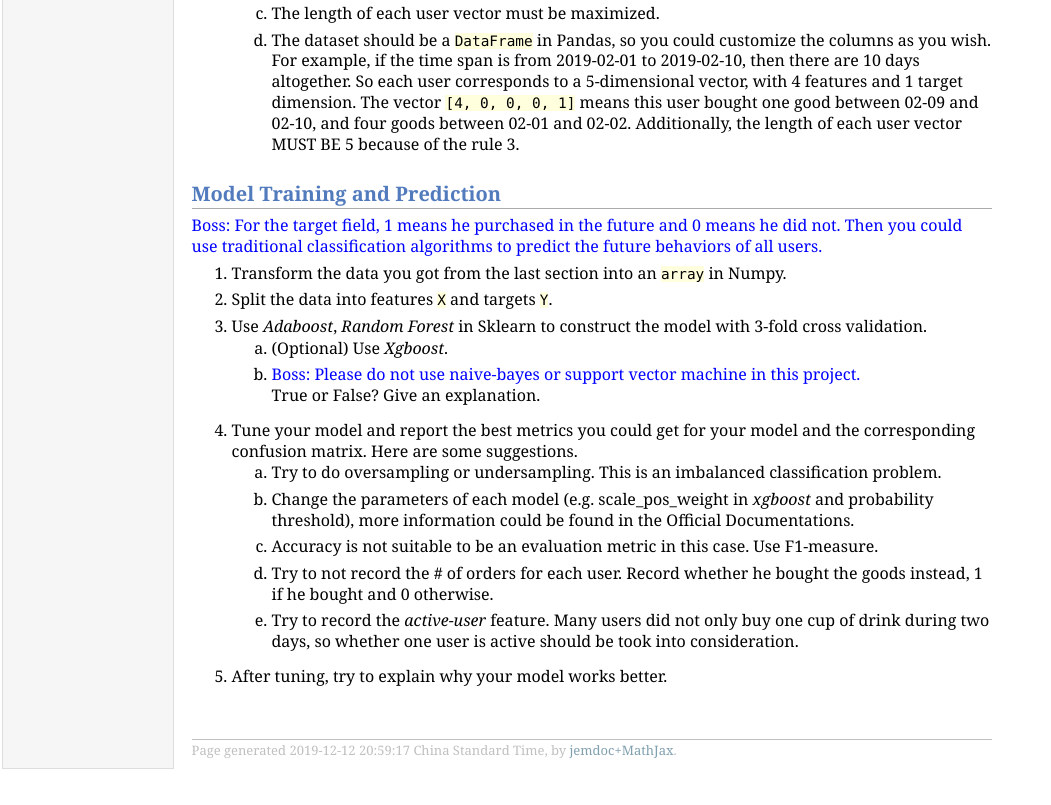
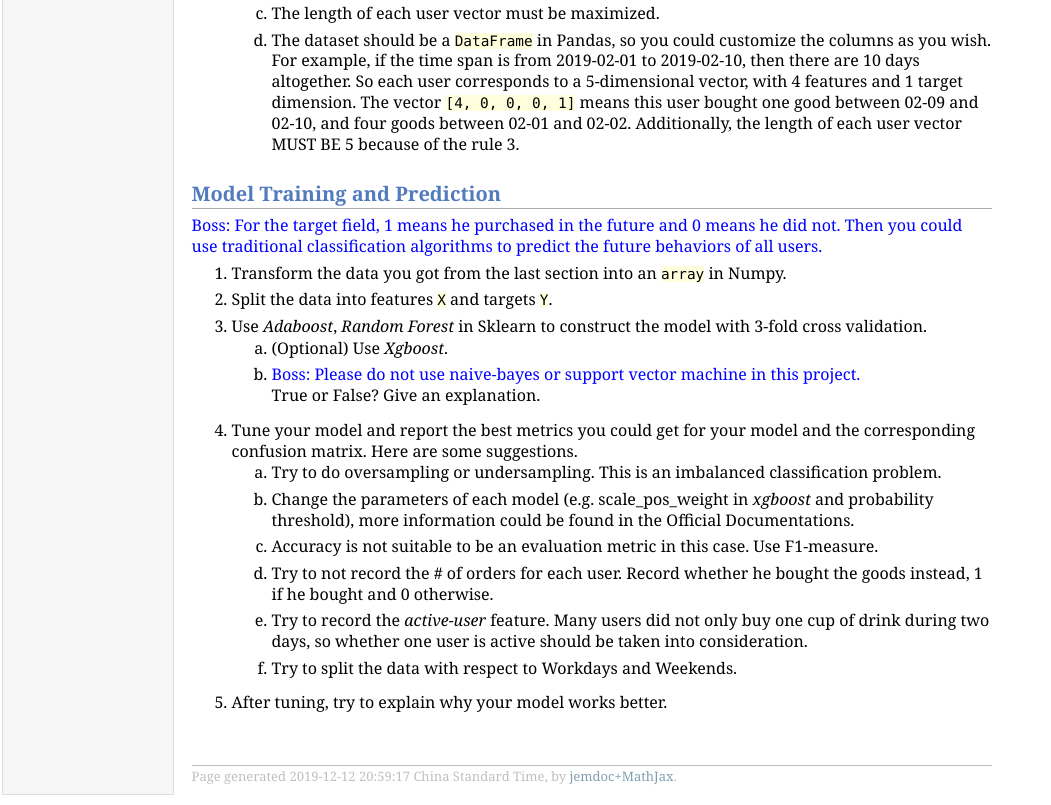
Before and after one commit to WeakCha/WISERCLUB-Final, a plain HTML site: page Project.html in a window 1280 px wide. Shown: the part 809-1614 px from the top of the page, without its empty margins (0-1051 px from the left). Before the commit the page ends 1588 px from the top, so only its background shows below. Drawn offline with nearby package versions, Linux system fonts and the light colour scheme; some packages are replaced by stand-ins of ours.

Commit message:
Update Project.html

```diff
--- a/Project.html
+++ b/Project.html
@@ -38,7 +38,7 @@ MathJax.Hub.Config({
 <li><p>Find the number of orders each day.
 </p>
 <ol>
-<li><p><font color = "#0000FF">Boss: we need to design two different strategies for sales in workdays and sales in weekends.</font> <br /> True or false?
+<li><p><font color = "#0000FF">Boss: we need to design two different strategies for sales in workdays and sales in weekends.</font> <br /> True or False?
 </p>
 </li></ol>
 </li>
@@ -152,9 +152,15 @@ True or False? Give an explanation.
 <li><p>Try to not record the # of orders for each user. Record whether he bought the goods instead, 1 if he bought and 0 otherwise.
 </p>
 </li>
-<li><p>Try to record the <i>active-user</i> feature. Many users did not only buy one cup of drink during two days, so whether one user is active should be took into consideration.
+<li><p>Try to record the <i>active-user</i> feature. Many users did not only buy one cup of drink during two days, so whether one user is active should be taken into consideration.
 </p>
-</li></ol>
+</li>
+<li>
+	<p>
+	Try to split the data with respect to Workdays and Weekends.
+	</p>
+	</li>
+	</ol>
 </li>
 <li><p>After tuning, try to explain why your model works better.
 </p>
```
